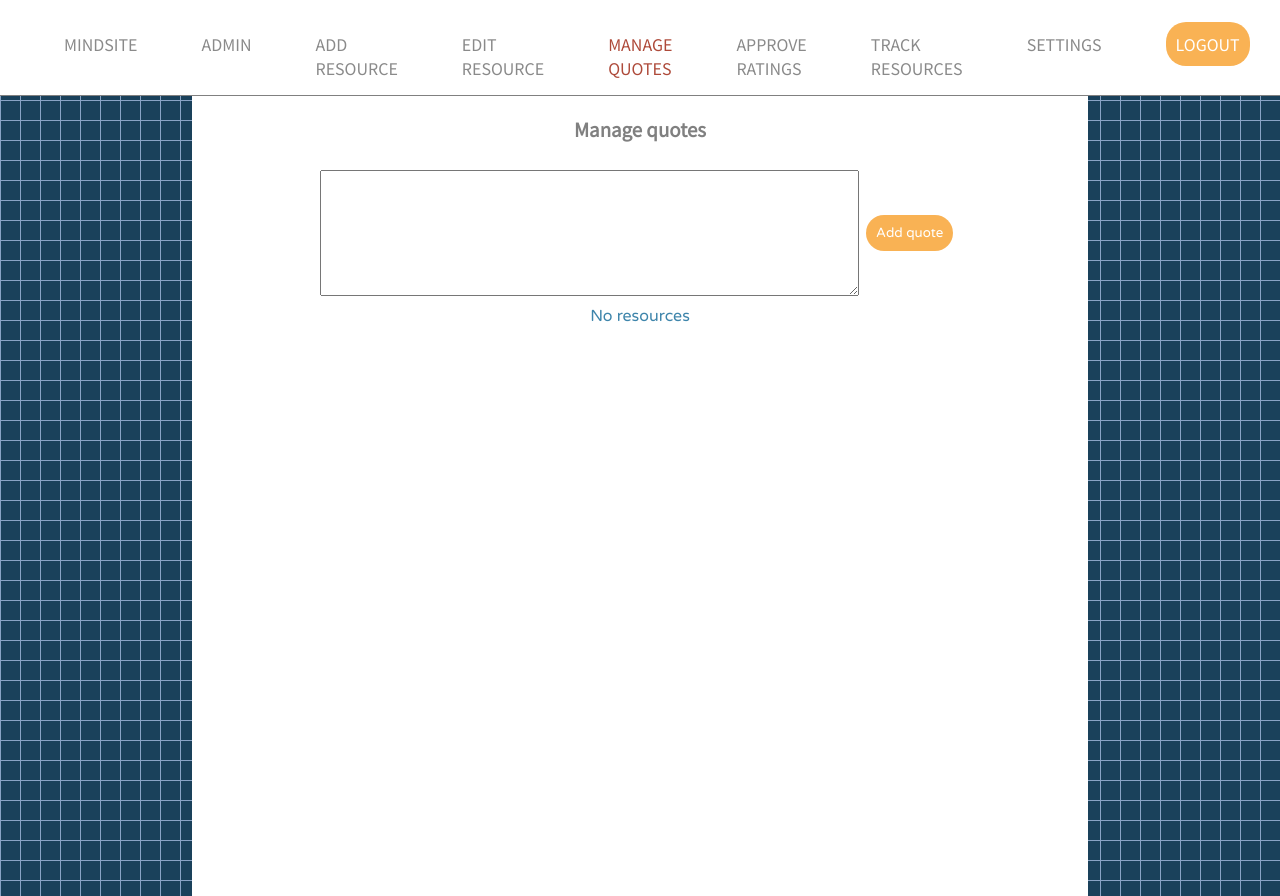
After one commit to huachen24/mindsite, a PHP site: page /admin/manage_quotes.php in a window 1280 px wide. The commit adds this page. Run offline with PHP 8.4, Linux system fonts and the light colour scheme; data that the repository does not hold is empty.

Commit message:
update 6 aug

```diff
--- a/admin/add_resource.php
+++ b/admin/add_resource.php
@@ -128,7 +128,7 @@
 
     </table>
     <div class='buttons'>
-            <button><a href='index.php'>Back</a></button>
+            <a href='index.php'>Back</a>
             <button type='submit' name='submit'>Add</button>
     </div>
 </form>
--- a/admin/approve_ratings.php
+++ b/admin/approve_ratings.php
@@ -6,6 +6,7 @@
 
 <div class='main'>
 <div id='approve_ratings' class='sidebar'>
+<h3>Approve ratings</h3>
 <table>
     <tr>
         <th>Resource</th>
--- a/admin/chg_pwd.php
+++ b/admin/chg_pwd.php
@@ -20,7 +20,7 @@
         <input type='password' id='pwd2' name='pwd2' placeholder='Confirm new password'>
     </div>
     <div class='buttons'>
-    <button><a href='index.php'>Back</a></button>
+    <button><a href='settings.php'>Back</a></button>
     <button type='submit' name='submit'>Change Password</button>
     </div>
 </form>
--- a/admin/edit_resource.php
+++ b/admin/edit_resource.php
@@ -6,6 +6,12 @@
 <div class='main'>
 <div class='sidebar' style='justify-content:start; margin-top:6em;'>
 <h3>Edit resources</h3>
+<?php
+if (isset($_GET['delete']) && $_GET['delete']=='success') {
+    echo "<p>Successfully deleted the resource.</p>";
+}
+
+?>
 <input type="text" placeholder="Search..." id="search" onkeyup="searchFilter()"><br>
 <div id='titles'>
 <?php
--- a/admin/includes/add_resource.inc.php
+++ b/admin/includes/add_resource.inc.php
@@ -93,7 +93,6 @@
             echo "SUCCESS";
         }
         else {
-            echo mysqli_error($conn);
             header("Location: ../add_resource.php?error=execute");
             exit();
         }
--- a/admin/includes/login.inc.php
+++ b/admin/includes/login.inc.php
@@ -4,7 +4,7 @@
     $user = $_POST['user'];
     $pwd = $_POST['pwd'];
     $hashed_pwd = password_hash($pwd, PASSWORD_DEFAULT);
-    $result = mysqli_query($conn, "SELECT * FROM users WHERE username = '$user'");
+    $result = mysqli_query($conn, "SELECT * FROM users WHERE username = '$user' AND approval = 1");
     if (mysqli_num_rows($result) > 0) {
         while ($row = mysqli_fetch_assoc($result)) {
             if (password_verify($pwd, $row['pwd'])) {
--- a/admin/index.php
+++ b/admin/index.php
@@ -14,6 +14,7 @@ if (isset($_SESSION["user"])) {
     <div class='action_list'>
     <a href='add_resource.php'>Add a resource</a>
     <a href='edit_resource.php'>Edit/Delete resources</a>
+    <a href='manage_quotes.php'>Manage quotes</a>
     <a href='approve_ratings.php'>Approve ratings</a>
     <a href='track_resources.php'>Track resources</a>
     </div>
--- /dev/null
+++ b/admin/manage_quotes.php
@@ -0,0 +1,52 @@
+<?php
+    include 'header.php';
+    include 'navbar.php';
+    include '../dbh.php';
+?>
+<div class='main'>
+<div class='sidebar' style='justify-content:start; margin-top:6em;'>
+<h3>Manage quotes</h3>
+<?php
+    if (isset($_GET['add'])) {
+        if ($_GET['add'] == 'success') {
+            echo "<p>Successfully added the quote :)</p>";
+        } else {
+            echo "<p>Failed to add the quote</p>";
+        }
+    }
+
+    if (isset($_GET['delete'])) {
+        if ($_GET['delete'] == 'success') {
+            echo "<p>Successfully deleted the quote :)</p>";
+        } else {
+            echo "<p>Failed to delete the quote</p>";
+        }
+    }
+?>
+<div id='quotes'>
+    <div id='add_quote'>
+    <form action='includes/submit_quote.inc.php' method='POST'>
+        <textarea name='quote' rows='8'></textarea>
+        <input id='submit_quote' type='submit' value='Add quote'></input>
+    </form>
+    </div>
+<table>
+<?php
+    $sql = "SELECT id, quote FROM quotes";
+    $result = mysqli_query($conn, $sql);
+    if (mysqli_num_rows($result) > 0) {
+        while ($row = mysqli_fetch_assoc($result)) {
+            echo "<tr><td>".$row['quote']."</td>
+            <td><a href='includes/delete_quote.inc.php?id=".$row['id']."'>Delete</a></td></tr>";
+        }
+    } else {
+        echo "No resources";
+    }
+?>
+</table>
+</div>
+
+</div>
+</div>
+</body>
+</html>
--- a/admin/navbar.php
+++ b/admin/navbar.php
@@ -33,6 +33,15 @@
         <a href="edit_resource.php">Edit Resource</a>
     </div>
     <?php
+        if (strpos($_SERVER['REQUEST_URI'], 'manage_quotes.php') !== false) {
+            echo "<div class='link active'>";
+        } else {
+            echo "<div class='link'>";
+        }
+    ?>
+        <a href="manage_quotes.php">Manage Quotes</a>
+    </div>
+    <?php
         if (strpos($_SERVER['REQUEST_URI'], 'approve_ratings.php') !== false) {
             echo "<div class='link active'>";
         } else {
@@ -57,7 +66,7 @@
             echo "<div class='link'>";
         }
     ?>
-        <a href="chg_pwd.php">Settings</a>
+        <a href="settings.php">Settings</a>
     </div>
     </div>
     <div class='logout_btn'>
--- a/admin/styles.css
+++ b/admin/styles.css
@@ -335,6 +335,61 @@ table textarea {
     padding: 1em;
 }
 
+/*****************/
+/* Manage Quotes */
+/*****************/
+
+#add_quote {
+    padding: 10px 0;
+}
+
+#add_quote form {
+    display: flex;
+    flex-direction: row;
+    min-width: 100%;
+    max-width: 100%;
+}
+
+#add_quote textarea {
+    width: 100%;
+}
+
+#submit_quote {
+    width: 100px;
+    height: 100%;
+    margin: 0.5em;
+    border-radius: 20px;
+    font-family: Varela Round;
+    background: var(--yellow);
+    padding: 10px;
+    color: white;
+    transition: 0.5s;
+    border: none;
+    align-self: center;
+}
+
+#submit_quote:hover {
+    background: var(--buttons);
+    color: white;
+}
+
+#quotes {
+    display: flex;
+    flex-direction: column;
+    justify-content: center;
+    width: 50vw;
+    padding-bottom: 3em;
+}
+
+#quotes table, th, td {
+    border: 1px solid black;
+    border-collapse: collapse;
+}
+
+#quotes th, td {
+    padding: 1em;
+}
+
 /*******************/
 /* Approve Ratings */
 /*******************/
@@ -387,6 +442,15 @@ table textarea {
 /* Settings */
 /************/
 
+#approve_user table, th, td {
+    border: 1px solid black;
+    border-collapse: collapse;
+}
+
+#approve_user th, td {
+    padding: 1em;
+}
+
 #chg-form {
     min-width: 400px;
     max-width: 400px;
```
Also changed, not shown: admin/approve_user.php (added, +40 -0 lines), admin/edit.php (+5 -2 lines), admin/includes/approve_user.inc.php (added, +26 -0 lines), admin/includes/delete_quote.inc.php (added, +26 -0 lines), admin/includes/delete_resource.inc.php (added, +26 -0 lines), admin/includes/reject_user.inc.php (added, +26 -0 lines), admin/includes/submit_quote.inc.php (added, +26 -0 lines), admin/settings.php (added, +22 -0 lines), search.php (+15 -7 lines).
